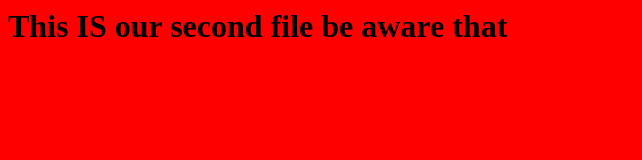
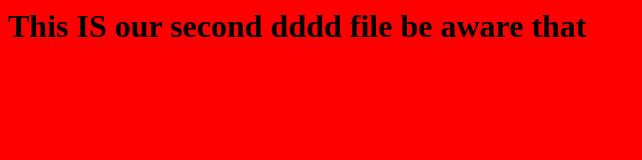
Before and after one commit to bhawesh220/project1, a plain HTML site: page index1.html in a window 1280 px wide. Shown: the whole page, without its empty margins (0-642 px from the left). Drawn offline with Linux system fonts and the light colour scheme.

Commit message:
we have chand name in index file

```diff
--- a/index1.html
+++ b/index1.html
@@ -4,6 +4,6 @@
         <link rel="stylesheet" href="style.css">
     </head>
     <body>
-        <h1> This IS our second  file be aware that</h1>
+        <h1> This IS our second dddd file be aware that</h1>
     </body>
 </html>
```
